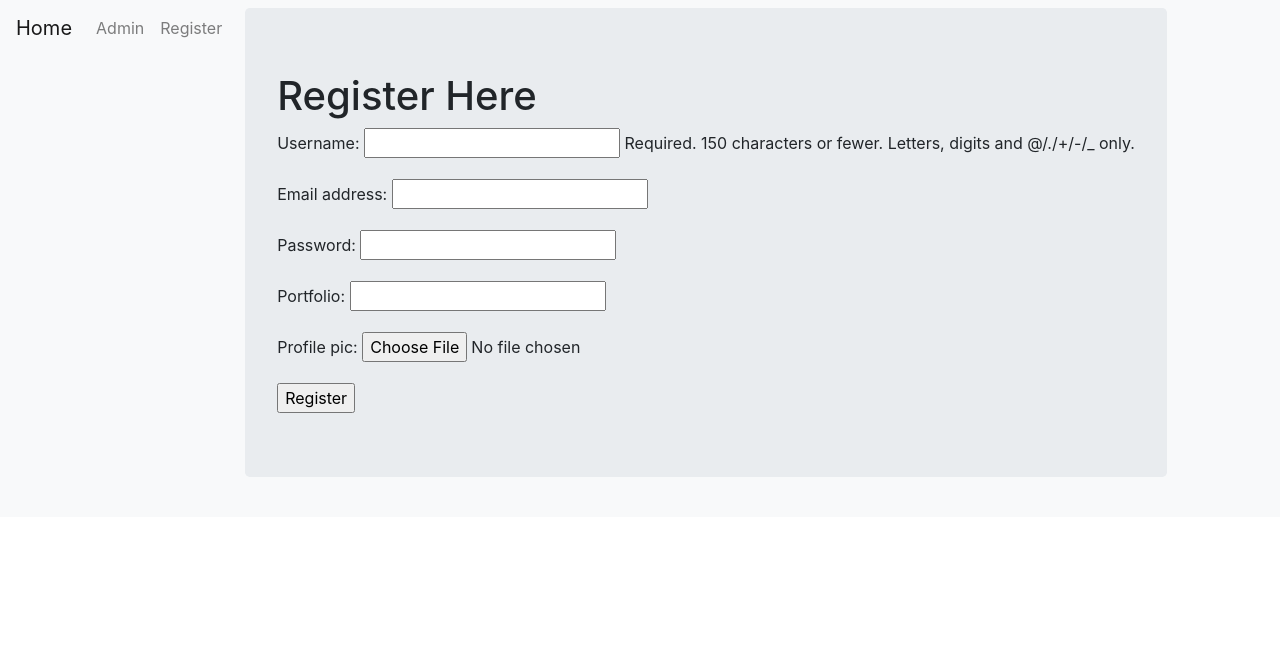
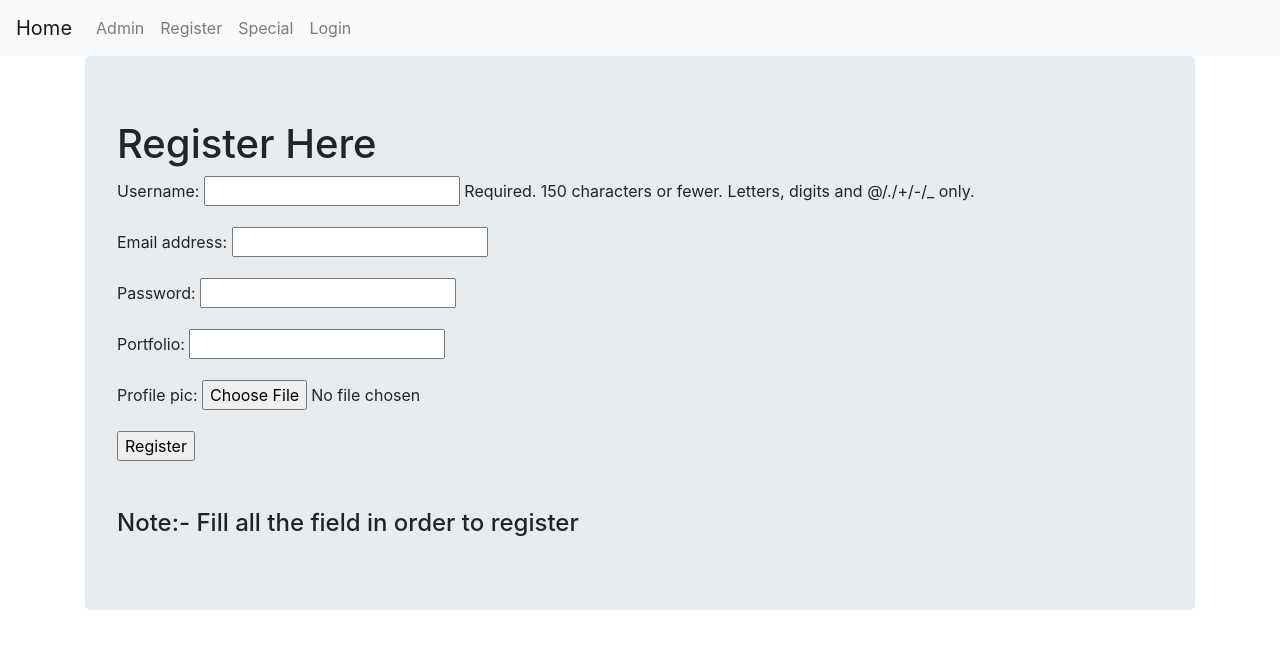
Before and after one commit to deepanshusaini/Login_Logout_In_Django_with_Registration_Page, a Django app: page /app_one/register/ in a window 1280 px wide. Shown: the top 649 px of the page. Run offline with Django 3.2, Linux system fonts and the light colour scheme; some libraries are stand-ins or nearby versions.

Commit message:
First commit

```diff
--- a/app_one/templates/app_one/base.html
+++ b/app_one/templates/app_one/base.html
@@ -3,15 +3,29 @@
 <head>
     <meta charset="UTF-8">
 <link rel="stylesheet" href="https://stackpath.bootstrapcdn.com/bootstrap/4.1.3/css/bootstrap.min.css" integrity="sha384-MCw98/SFnGE8fJT3GXwEOngsV7Zt27NXFoaoApmYm81iuXoPkFOJwJ8ERdknLPMO" crossorigin="anonymous">
+
 </head>
 <body>
 
     <nav class="navbar navbar-expand-lg navbar-light bg-light">
+
       <div class="navbar-nav">
         {# Django Home Link / Admin Link / Register Link#}
         <a class="navbar-brand" href="{% url 'index' %}">Home</a>
         <a class="nav-item nav-link" href="{% url 'admin:index' %}">Admin</a>
         <a class="nav-item nav-link" href="{% url 'app_one:register' %}">Register</a>
+        <a class="nav-item nav-link" href="{% url 'special' %}">Special</a>
+
+           {% if user.is_authenticated %}
+          <a class="nav-item nav-link" href="{% url 'logout' %}">Logout</a></li>
+          {% else %}
+            <a class="nav-item nav-link" class="navbar-link" href="{% url 'app_one:user_login' %}">Login</a></li>
+          {% endif %}
+
+      </div>
+    </nav>
+ <!--<li class="nav-item">-->
+        <!--<a class="nav-link" href="#">Link</a>-->
 
 </body>
 
--- a/app_one/templates/app_one/registration.html
+++ b/app_one/templates/app_one/registration.html
@@ -15,7 +15,9 @@
 
 
 </form>
-
+<br>
+<br>
+<h4>Note:- Fill all the field in order to register</h4>
 
 {% endif %}
 
--- a/app_one/urls.py
+++ b/app_one/urls.py
@@ -5,7 +5,8 @@ app_name = 'app_one'
 
 urlpatterns = [
 
-    path('register/',views.register,name='register')
+    path('register/',views.register,name='register'),
+    path('user_login/',views.user_login,name='user_login'),
 
 
 ]
--- a/app_one/views.py
+++ b/app_one/views.py
@@ -1,10 +1,20 @@
 from django.shortcuts import render
 from .forms import UserForm,UserProfileInfoForm
+from django.http import HttpResponse,HttpResponseRedirect
+from django.contrib.auth import login,logout,authenticate
+from django.urls import reverse
+from django.contrib.auth.decorators import login_required
+
 
 # Create your views here.
 
 def index(request):
     return render(request,'app_one/index.html')
+
+@login_required
+def special(request):
+    return HttpResponse('Welcome to the special page.You must have loged in to see it')
+
 
 def register(request):
 
@@ -65,3 +75,42 @@ def register(request):
                           {'user_form':user_form,
                            'profile_form':profile_form,
                            'registered':registered})
+
+def user_login(request):
+
+    if request.method == 'POST':
+        # First get the username and password supplied
+        username = request.POST.get('username')
+        password = request.POST.get('password')
+
+        # Django's built-in authentication function:
+        user = authenticate(username=username, password=password)
+
+        # If we have a user
+        if user:
+            #Check it the account is active
+            if user.is_active:
+                # Log the user in.
+                login(request,user)
+                # Send the user back to some page.
+                # In this case their homepage.
+                return HttpResponseRedirect(reverse('index'))
+            else:
+                # If account is not active:
+                return HttpResponse("Your account is not active.")
+        else:
+            print("Someone tried to login and failed.")
+            print("They used username: {} and password: {}".format(username,password))
+            return HttpResponse("Invalid login details supplied.")
+
+    else:
+        #Nothing has been provided for username or password.
+        return render(request, 'app_one/login.html', {})
+
+
+@login_required
+def user_logout(request):
+    # Log out the user.
+    logout(request)
+    # Return to homepage.
+    return HttpResponseRedirect(reverse('index'))
--- a/my_project/settings.py
+++ b/my_project/settings.py
@@ -136,3 +136,6 @@ STATICFILES_DIRS = [STATIC_DIR]
 
 MEDIA_URL = '/media/'
 MEDIA_ROOT = MEDIA_DIR
+
+
+LOGIN_URL = '/app_one/user_login/'
--- a/my_project/urls.py
+++ b/my_project/urls.py
@@ -19,6 +19,9 @@ from app_one import views
 from django.conf.urls import include
 urlpatterns = [
     path('',views.index,name='index'),
+    path('special/', views.special, name='special'),
+
+    path('logout/',views.user_logout,name='logout'),
     path('app_one/',include('app_one.urls')),
     path('admin/', admin.site.urls),
 ]
```
Also changed, not shown: app_one/templates/app_one/login.html (added, +17 -0 lines), app_one/models.py (line endings or trailing spaces), db.sqlite3, media/app_one/profile_pics/app_urls.py_AVi2njL.png (added), media/app_one/profile_pics/app_urls.py_kOPn7Hb.png (added), media/app_one/profile_pics/list.png (added).
